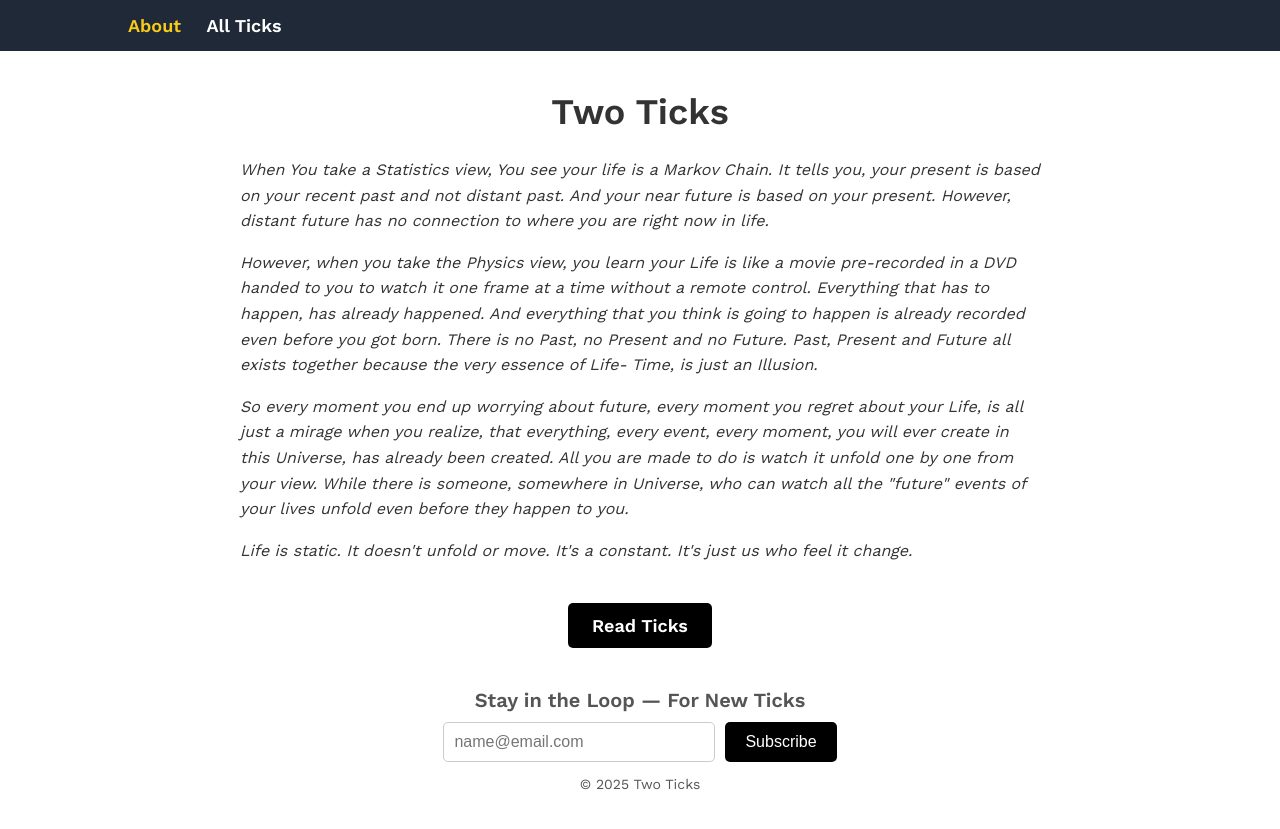
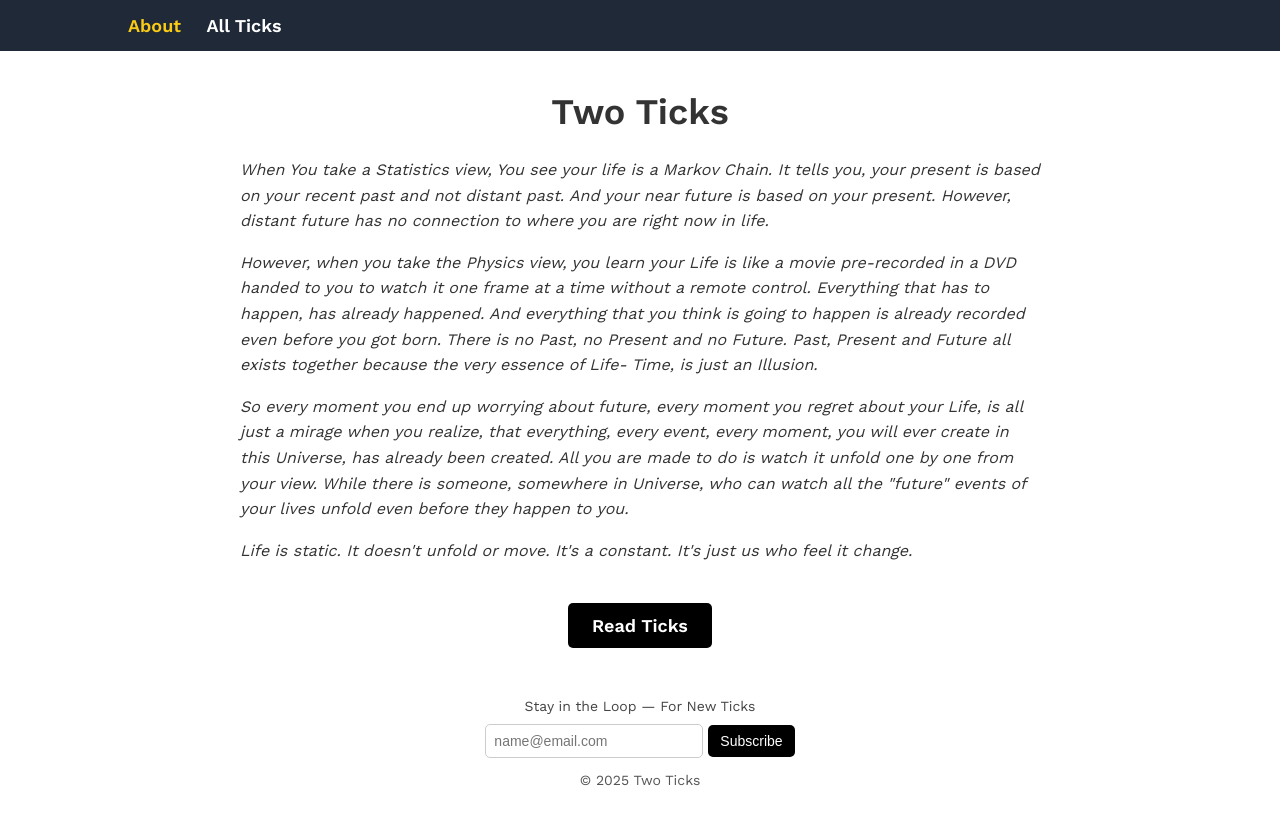
Before and after one commit to trmanish/trmanish.github.io, a Jekyll site: the page built from index.md, in a window 1280 px wide. Shown: the top 829 px of the page. Built offline with Jekyll 4.4.1, drawn with Linux system fonts in a browser that asks for light colours.

Commit message:
Change Subscribe UI

```diff
--- a/_layouts/default.html
+++ b/_layouts/default.html
@@ -32,13 +32,14 @@
         {% endif %}
 
         <div class="subscribe-container">
-            <h3>Stay in the Loop — For New Ticks</h3>
-            <form id="subscribe-form">
+            <p class="subscribe-heading">Stay in the Loop — For New Ticks</p>
+            <form id="subscribe-form" class="subscribe-form">
                 <input type="email" id="email" placeholder="name@email.com" required>
                 <button type="submit">Subscribe</button>
             </form>
             <p id="subscribe-message" style="display:none;"></p>
         </div>
+
 
         <p class="footer-center" style="text-align: center;">&copy; {{ 'now' | date: "%Y" }} Two Ticks</p>
     </footer>
--- a/assets/css/style.css
+++ b/assets/css/style.css
@@ -153,35 +153,37 @@ footer {
     color: #555;
     text-align: center;
 }
-
+/* Subscription Section Adjustments */
 .subscribe-container {
     text-align: center;
-    margin-top: 40px;
+    margin-top: 50px;  /* Increased spacing from Read Ticks button */
 }
 
-.subscribe-container h3 {
-    font-size: 20px;
-    font-weight: bold;
-    margin-bottom: 10px;
+.subscribe-container p {
+    font-size: 14px; /* Slightly smaller font */
+    font-weight: normal; /* Remove bold effect */
+    margin-bottom: 10px; /* Add some spacing below */
+    color: #444; /* Slightly lighter shade for subtle look */
 }
 
 #subscribe-form {
     display: flex;
     justify-content: center;
-    gap: 10px;
+    align-items: center;
+    gap: 5px; /* Reduced spacing between input box and button */
 }
 
 #subscribe-form input {
-    padding: 10px;
-    font-size: 16px;
+    width: 200px; /* Decreased width of email input box */
+    padding: 8px;
+    font-size: 14px;
     border: 1px solid #ccc;
     border-radius: 5px;
-    width: 250px;
 }
 
 #subscribe-form button {
-    padding: 10px 20px;
-    font-size: 16px;
+    padding: 8px 12px;
+    font-size: 14px;
     color: white;
     background-color: black;
     border: none;
```
